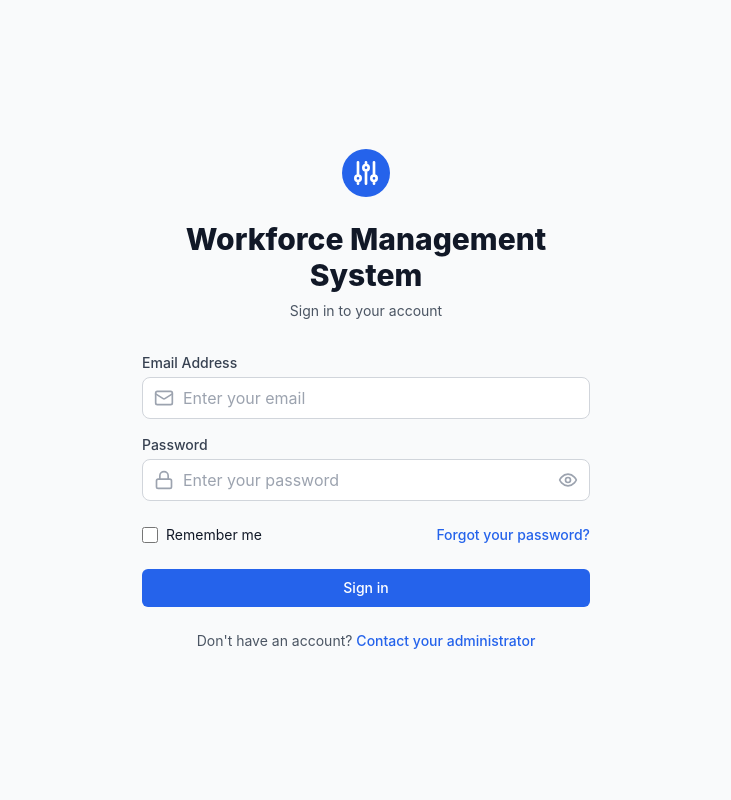
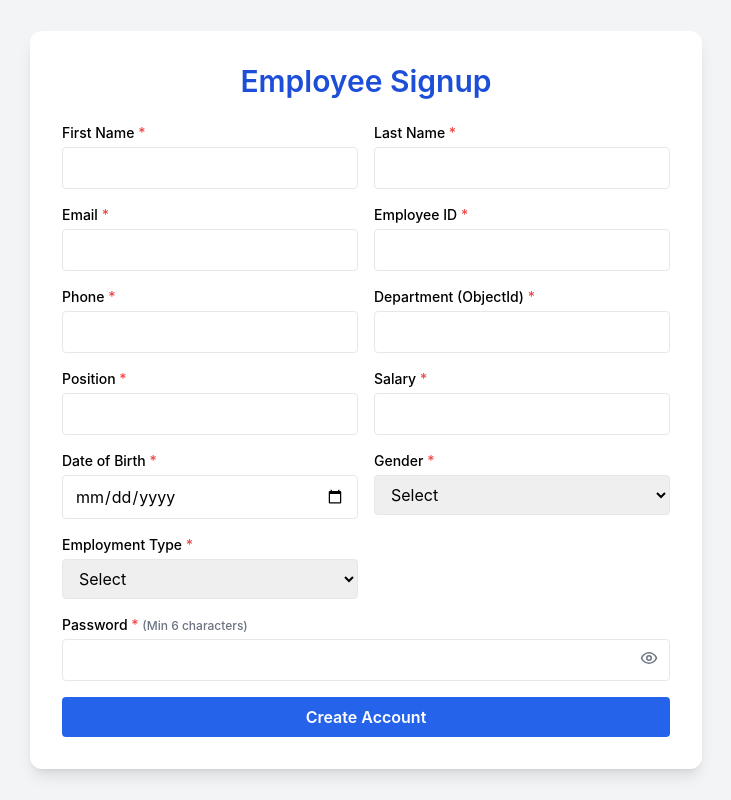
Before and after one commit to gan-thinks/wms3.14, a React (Create React App) app in the folder client/: page /signup in a window 1280 px wide. Before the commit this address led to /login. Shown: the whole page, without its empty margins (274-1005 px from the left). Built offline with nearby package versions, Linux system fonts and the light colour scheme; no server answers; the HTML template or start-up script is replaced by a standard one.

Commit message:
Signup page added

```diff
--- a/client/package.json
+++ b/client/package.json
@@ -8,8 +8,11 @@
     "@testing-library/user-event": "^13.5.0",
     "axios": "^1.4.0",
     "clsx": "^1.2.1",
+    "crypto": "^1.0.1",
     "date-fns": "^2.30.0",
+    "jsonwebtoken": "^9.0.2",
     "lucide-react": "^0.263.1",
+    "nodemailer": "^7.0.5",
     "postcss-flexbugs-fixes": "^5.0.2",
     "postcss-preset-env": "^10.2.4",
     "react": "^18.2.0",
--- a/client/src/App.js
+++ b/client/src/App.js
@@ -3,6 +3,7 @@ import { Routes, Route, Navigate } from 'react-router-dom';
 import { useAuth } from './contexts/AuthContext';
 import Layout from './components/Layout';
 import Login from './pages/Login';
+import Signup from './pages/Signup'; // ✅ Import Signup page
 import Dashboard from './pages/Dashboard';
 import Employees from './pages/Employees';
 import Attendance from './pages/Attendance';
@@ -23,15 +24,18 @@ function App() {
     );
   }
 
+  // Unauthenticated routes
   if (!user) {
     return (
       <Routes>
         <Route path="/login" element={<Login />} />
+        <Route path="/signup" element={<Signup />} /> {/* ✅ Signup route added */}
         <Route path="*" element={<Navigate to="/login" replace />} />
       </Routes>
     );
   }
 
+  // Authenticated routes
   return (
     <Layout>
       <Routes>
--- a/client/src/pages/Login.js
+++ b/client/src/pages/Login.js
@@ -158,8 +158,8 @@ const Login = () => {
           <div className="text-center">
             <p className="text-sm text-gray-600">
               Don't have an account?{' '}
-              <a href="#" className="font-medium text-blue-600 hover:text-blue-500">
-                Contact your administrator
+              <a href="/signup" className="font-medium text-blue-600 hover:text-blue-500">
+                Sign up here
               </a>
             </p>
           </div>
--- /dev/null
+++ b/client/src/pages/Signup.js
@@ -0,0 +1,150 @@
+import React, { useState } from 'react';
+import { useAuth } from '../contexts/AuthContext';
+import { Eye, EyeOff } from 'lucide-react';
+
+function Signup() {
+  const { register } = useAuth();
+  const [showPassword, setShowPassword] = useState(false);
+
+  const [formData, setFormData] = useState({
+    firstName: '',
+    lastName: '',
+    email: '',
+    password: '',
+    employeeId: '',
+    phone: '',
+    department: '',
+    position: '',
+    salary: '',
+    dateOfBirth: '',
+    gender: '',
+    employmentType: ''
+  });
+
+  const handleChange = (e) => {
+    setFormData((prev) => ({
+      ...prev,
+      [e.target.name]: e.target.value
+    }));
+  };
+
+  const togglePasswordVisibility = () => {
+    setShowPassword((prev) => !prev);
+  };
+
+  const handleSubmit = async (e) => {
+    e.preventDefault();
+    await register(formData);
+  console.log('Form submitted:', formData); // ✅ Add this line
+  await register(formData)
+};
+
+  return (
+    <div className="min-h-screen flex items-center justify-center bg-gray-100">
+      <div className="bg-white shadow-lg rounded-xl p-8 max-w-2xl w-full">
+        <h2 className="text-3xl font-semibold text-center text-blue-700 mb-6">Employee Signup</h2>
+        <form onSubmit={handleSubmit} className="grid grid-cols-1 md:grid-cols-2 gap-4">
+          {[
+            { label: 'First Name', name: 'firstName', type: 'text' },
+            { label: 'Last Name', name: 'lastName', type: 'text' },
+            { label: 'Email', name: 'email', type: 'email' },
+            { label: 'Employee ID', name: 'employeeId', type: 'text' },
+            { label: 'Phone', name: 'phone', type: 'text' },
+            { label: 'Department (ObjectId)', name: 'department', type: 'text' },
+            { label: 'Position', name: 'position', type: 'text' },
+            { label: 'Salary', name: 'salary', type: 'number' },
+            { label: 'Date of Birth', name: 'dateOfBirth', type: 'date' }
+          ].map(({ label, name, type }) => (
+            <div key={name}>
+              <label className="block text-sm font-medium mb-1">
+                {label} <span className="text-red-500">*</span>
+              </label>
+              <input
+                type={type}
+                name={name}
+                value={formData[name]}
+                onChange={handleChange}
+                className="w-full border px-3 py-2 rounded"
+                required
+              />
+            </div>
+          ))}
+
+          {/* Gender */}
+          <div>
+            <label className="block text-sm font-medium mb-1">
+              Gender <span className="text-red-500">*</span>
+            </label>
+            <select
+              name="gender"
+              value={formData.gender}
+              onChange={handleChange}
+              className="w-full border px-3 py-2 rounded"
+              required
+            >
+              <option value="">Select</option>
+              <option>Male</option>
+              <option>Female</option>
+              <option>Other</option>
+            </select>
+          </div>
+
+          {/* Employment Type */}
+          <div>
+            <label className="block text-sm font-medium mb-1">
+              Employment Type <span className="text-red-500">*</span>
+            </label>
+            <select
+              name="employmentType"
+              value={formData.employmentType}
+              onChange={handleChange}
+              className="w-full border px-3 py-2 rounded"
+              required
+            >
+              <option value="">Select</option>
+              <option>Full-time</option>
+              <option>Part-time</option>
+              <option>Contract</option>
+            </select>
+          </div>
+
+          {/* Password */}
+          <div className="md:col-span-2">
+            <label className="block text-sm font-medium mb-1">
+              Password <span className="text-red-500">*</span> <span className="text-xs text-gray-500">(Min 6 characters)</span>
+            </label>
+            <div className="relative">
+              <input
+                type={showPassword ? 'text' : 'password'}
+                name="password"
+                value={formData.password}
+                onChange={handleChange}
+                className="w-full border px-3 py-2 rounded pr-10"
+                minLength={6}
+                required
+              />
+              <span
+                className="absolute right-3 top-2.5 cursor-pointer text-gray-500"
+                onClick={togglePasswordVisibility}
+              >
+                {showPassword ? <EyeOff size={18} /> : <Eye size={18} />}
+              </span>
+            </div>
+          </div>
+
+          {/* Submit Button */}
+          <div className="md:col-span-2">
+            <button
+              type="submit"
+              className="w-full bg-blue-600 hover:bg-blue-700 text-white font-semibold py-2 rounded"
+            >
+              Create Account
+            </button>
+          </div>
+        </form>
+      </div>
+    </div>
+  );
+}
+
+export default Signup;
```
Also changed, not shown: 2 other files (tests, documents, lock files or other folders).
